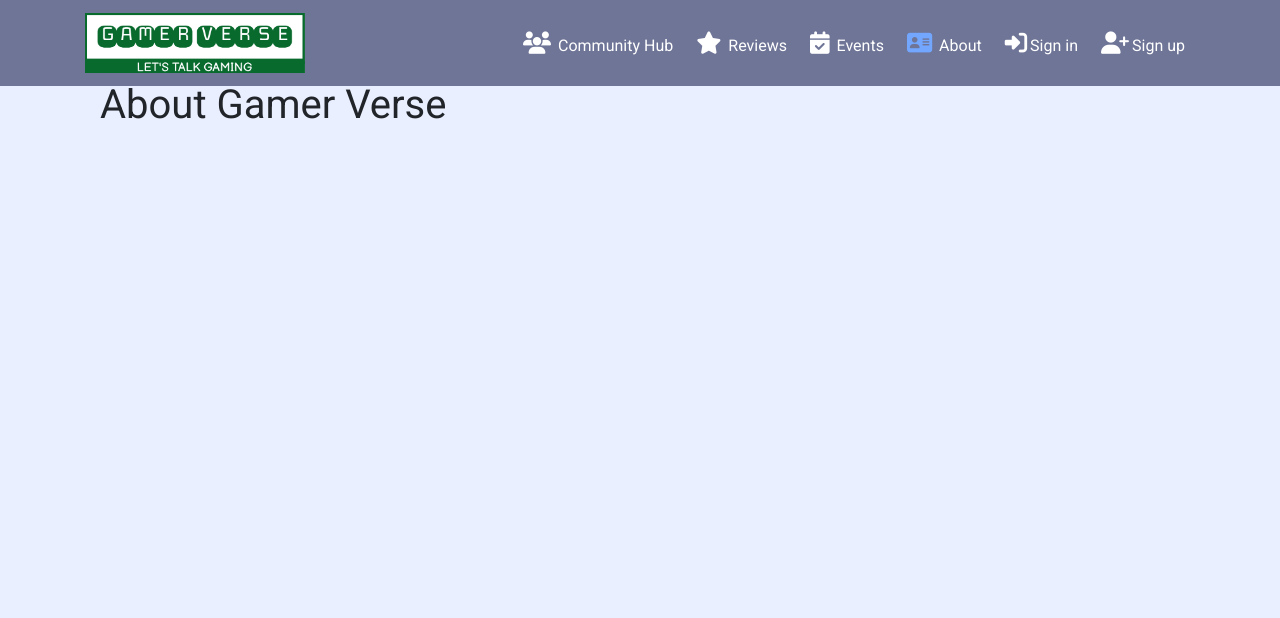
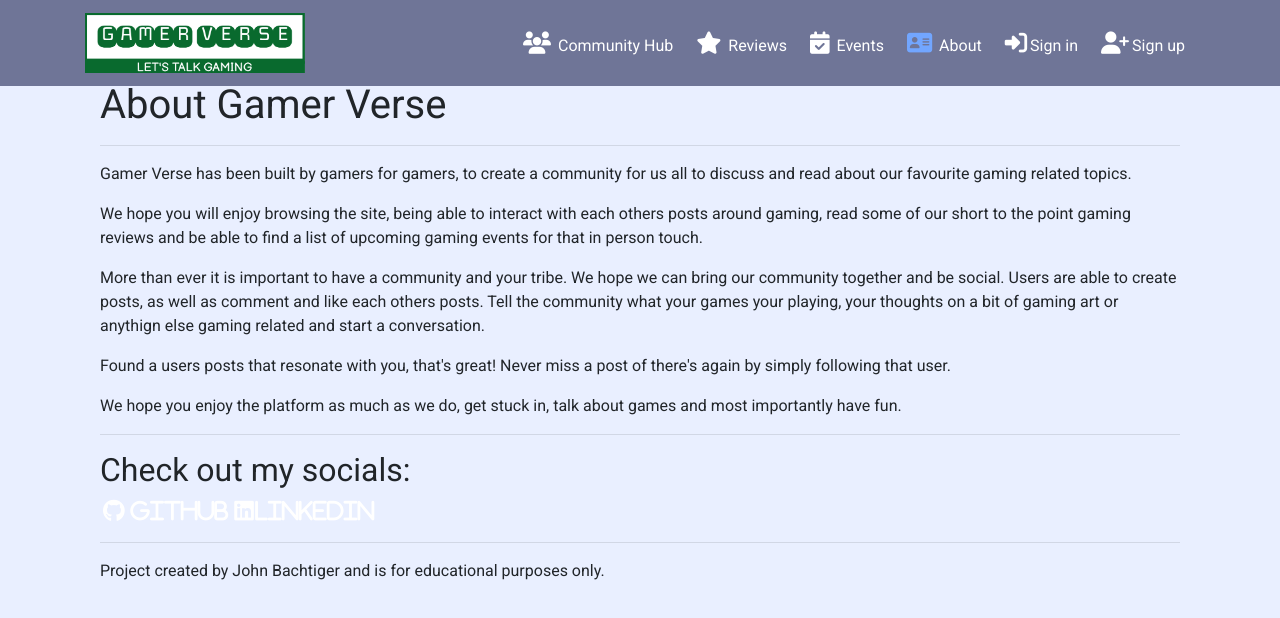
Before and after one commit to Jbachtiger/ci-pp5-gamer-verse, a React (Create React App) app: page /about in a window 1280 px wide. Shown: the top 618 px of the page. Built offline with nearby package versions, Linux system fonts and the light colour scheme; no server answers.

Commit message:
Add content to About.js

```diff
--- a/src/pages/about/About.js
+++ b/src/pages/about/About.js
@@ -5,6 +5,54 @@ function About() {
   return (
     <Container>
       <h1>About Gamer Verse</h1>
+      <hr />
+      <p>
+        Gamer Verse has been built by gamers for gamers, to create a community
+        for us all to discuss and read about our favourite gaming related
+        topics.
+      </p>
+      <p>
+        We hope you will enjoy browsing the site, being able to interact with
+        each others posts around gaming, read some of our short to the point
+        gaming reviews and be able to find a list of upcoming gaming events for
+        that in person touch.
+      </p>
+      <p>
+        More than ever it is important to have a community and your tribe. We
+        hope we can bring our community together and be social. Users are able
+        to create posts, as well as comment and like each others posts. Tell the
+        community what your games your playing, your thoughts on a bit of gaming
+        art or anythign else gaming related and start a conversation.
+      </p>
+      <p>
+        Found a users posts that resonate with you, that's great! Never miss a
+        post of there's again by simply following that user.
+      </p>
+      <p>
+        We hope you enjoy the platform as much as we do, get stuck in, talk
+        about games and most importantly have fun.
+      </p>
+      <hr />
+      <h2>Check out my socials:</h2>
+      <a
+        href="https://github.com/Jbachtiger"
+        target="_blank"
+        rel="noreferrer"
+        aria-label="Visit my Github page (opens in a new tab)"
+      >
+        <i class="fab fa-github"> GitHub</i>
+      </a>
+
+      <a
+        href="https://www.linkedin.com/in/john-bachtiger/"
+        target="_blank"
+        rel="noreferrer"
+        aria-label="Visit my LinkedIn page (opens in a new tab)"
+      >
+        <i class="fab fa-linkedin">LinkedIn</i>
+      </a>
+      <hr/>
+      <p>Project created by John Bachtiger and is for educational purposes only.</p>
     </Container>
   );
 }
```
